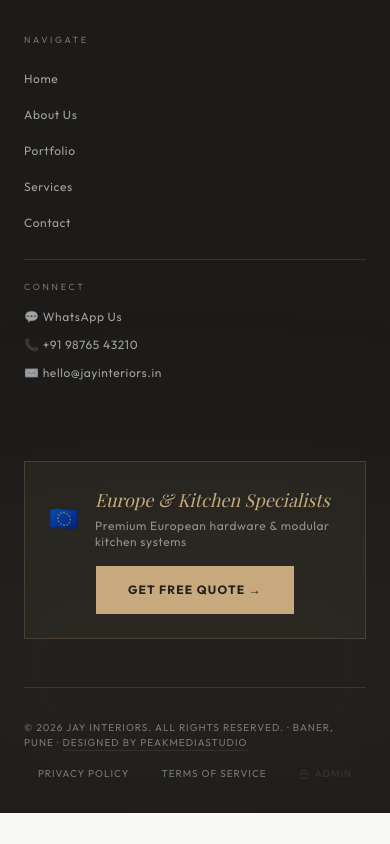
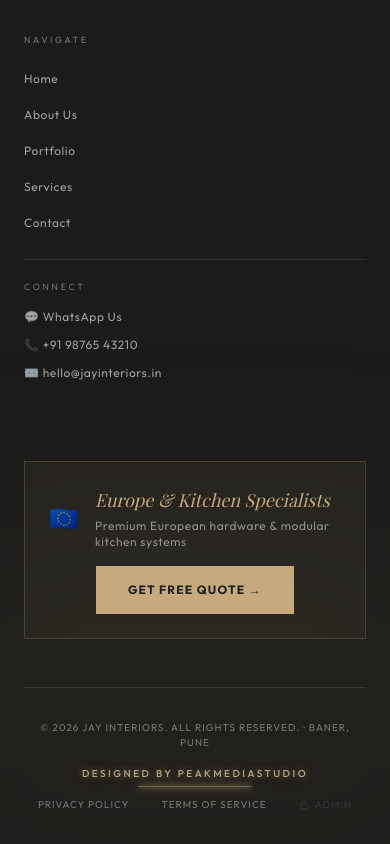
Before and after one commit to harshadhh/jai-interiors, a Next.js app: page / in a window 390 px wide. Shown: the part 10976-11820 px from the top of the page. Before the commit the page ends 11789 px from the top, so only its background shows below. Built offline with nearby package versions, Linux system fonts and the light colour scheme; no server answers; a web font is replaced by a local one.

Commit message:
Update Footer.tsx

```diff
--- a/components/Footer.tsx
+++ b/components/Footer.tsx
@@ -178,19 +178,35 @@ export function Footer() {
       </div>
 
       {/* ── BOTTOM BAR ── */}
-      <div className="max-w-7xl mx-auto border-t border-alabaster/10 pt-8 flex flex-col md:flex-row justify-between items-center gap-4 text-[10px] tracking-widest uppercase">
-        <p className="opacity-40">
-          © {new Date().getFullYear()} Jay Interiors. All Rights Reserved. · Baner, Pune ·{' '}
+      <div className="max-w-7xl mx-auto border-t border-alabaster/10 pt-8 grid grid-cols-1 md:grid-cols-3 items-center gap-4 text-[10px] tracking-widest uppercase">
+        <p className="opacity-40 text-center md:text-left">
+          © {new Date().getFullYear()} Jay Interiors. All Rights Reserved. · Baner, Pune
+        </p>
+
+        {/* Center: Designed By with Glow Effect */}
+        <div className="flex items-center justify-center">
           <a
             href="https://peakmediastudio.com"
             target="_blank"
             rel="noopener noreferrer"
-            className="hover:text-brass transition-all duration-300 magnetic-target cursor-none underline decoration-brass/30 underline-offset-4"
+            className="magnetic-target cursor-none relative font-medium group tracking-[0.25em] transition-all duration-500"
+            style={{
+              animation: 'peak-glow 3s ease-in-out infinite alternate',
+            }}
           >
             Designed by PEAKMEDIASTUDIO
+            {/* Glowing underscore line */}
+            <span
+              className="absolute bottom-[-6px] left-0 w-full h-[1px] bg-brass/50 scale-x-50 group-hover:scale-x-100 transition-transform duration-500 origin-center"
+              style={{
+                boxShadow: '0 0 8px #C8A97E, 0 0 15px #C8A97E',
+              }}
+            />
           </a>
-        </p>
-        <div className="flex items-center gap-8">
+        </div>
+
+        {/* Right: Site Links */}
+        <div className="flex items-center justify-center md:justify-end gap-8">
           <Link href="#" className="opacity-40 hover:opacity-70 hover:text-alabaster transition-all magnetic-target cursor-none">Privacy Policy</Link>
           <Link href="#" className="opacity-40 hover:opacity-70 hover:text-alabaster transition-all magnetic-target cursor-none">Terms of Service</Link>
           <Link
@@ -204,6 +220,20 @@ export function Footer() {
             Admin
           </Link>
         </div>
+
+        {/* Custom Glow Styles */}
+        <style dangerouslySetInnerHTML={{ __html: `
+          @keyframes peak-glow {
+            0% {
+              text-shadow: 0 0 6px rgba(200, 169, 126, 0.4), 0 0 15px rgba(200, 169, 126, 0.2);
+              color: rgba(200, 169, 126, 0.85);
+            }
+            100% {
+              text-shadow: 0 0 14px rgba(200, 169, 126, 0.9), 0 0 30px rgba(200, 169, 126, 0.5);
+              color: #ffffff;
+            }
+          }
+        `}} />
       </div>
     </footer>
   );
```
